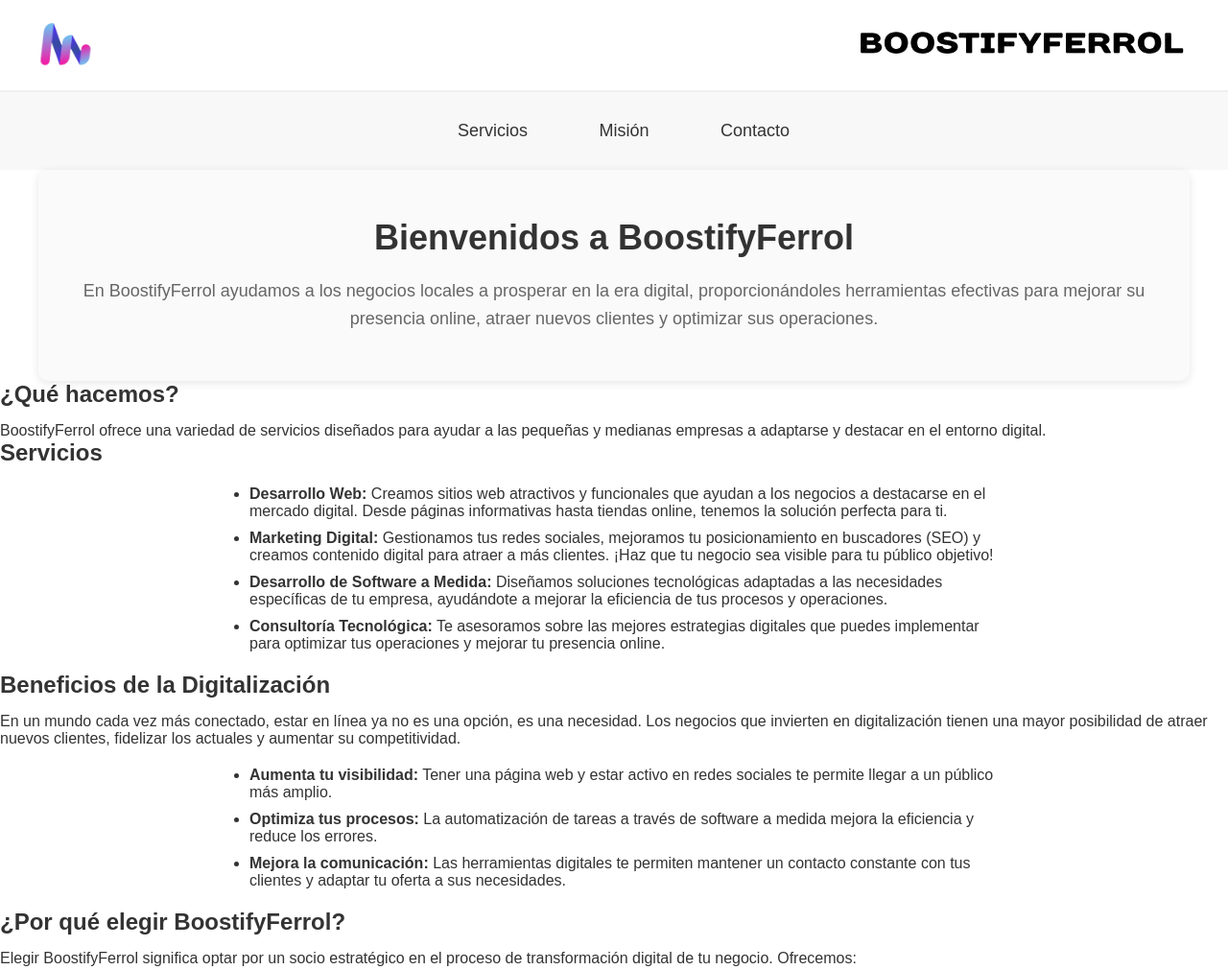
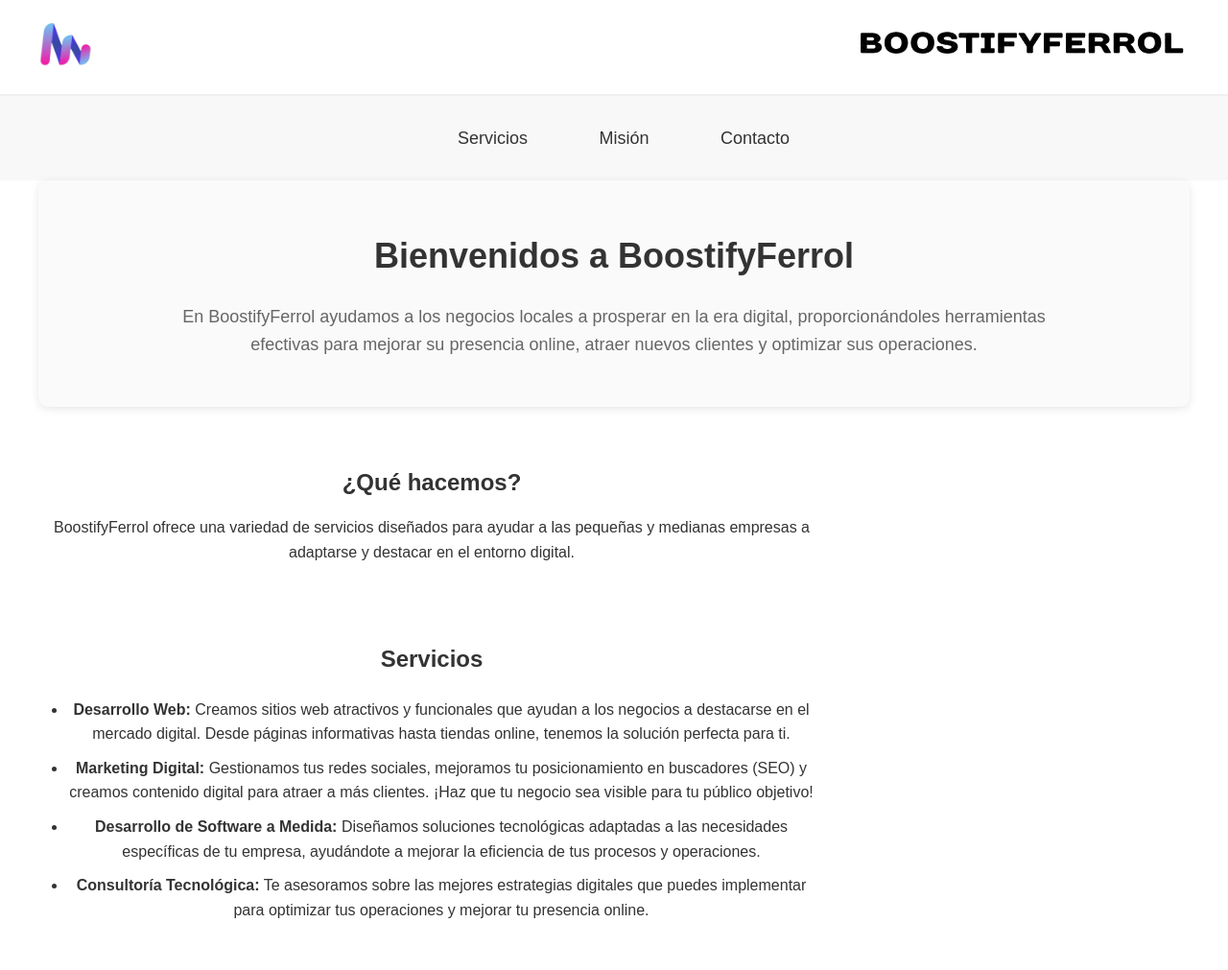
Before and after one commit to santiagomorrisb/boostifyferrol, a plain HTML site: page index.html in a window 1280 px wide. Shown: the top 1011 px of the page at 96% size. Drawn offline with Linux system fonts and the light colour scheme; a script that the page names is missing.

Commit message:
Add files via upload

```diff
--- a/styles.css
+++ b/styles.css
@@ -10,6 +10,20 @@ body {
     font-family: 'Arial', sans-serif; /* Fuente sencilla y moderna */
     background-color: #fff; /* Fondo blanco */
     color: #333; /* Texto en color oscuro para contraste */
+    line-height: 1.6; /* Interlineado para mayor legibilidad */
+}
+
+/* Centrado general para los textos */
+section, h1, h2, h3, p, ul, li, form {
+    text-align: center; /* Centrado de todo el texto */
+    max-width: 900px; /* Limita el ancho para evitar que el texto se expanda demasiado */
+    margin: 0 auto; /* Centra el contenido */
+}
+
+/* Distanciamiento adecuado entre secciones */
+section {
+    margin: 40px 0; /* Espacio entre secciones */
+    padding: 20px; /* Relleno interior */
 }
 
 /* Header */
@@ -18,6 +32,10 @@ header {
     padding: 20px;
     text-align: center;
     border-bottom: 2px solid #f0f0f0; /* Línea sutil debajo */
+    position: sticky;  /* Hace que el header se quede pegado al top */
+    top: 0; /* Se pega en la parte superior */
+    z-index: 1000; /* Asegura que se muestre por encima de otros elementos */
+    width: 100%; /* Para asegurar que el header cubra todo el ancho */
 }
 
 /* Estilo del logo y texto en el header */
@@ -195,19 +213,6 @@ a:hover {
     text-decoration: underline;
 }
 
-/* Header fijo */
-header {
-    background-color: #fff;
-    padding: 20px;
-    text-align: center;
-    border-bottom: 2px solid #f0f0f0; /* Línea sutil debajo */
-    position: sticky;  /* Hace que el header se quede pegado al top */
-    top: 0; /* Se pega en la parte superior */
-    z-index: 1000; /* Asegura que se muestre por encima de otros elementos */
-    width: 100%; /* Para asegurar que el header cubra todo el ancho */
-}
-
-
 /* Colores sutiles */
 .rosa-claro {
     color: #ffb6c1;
```
